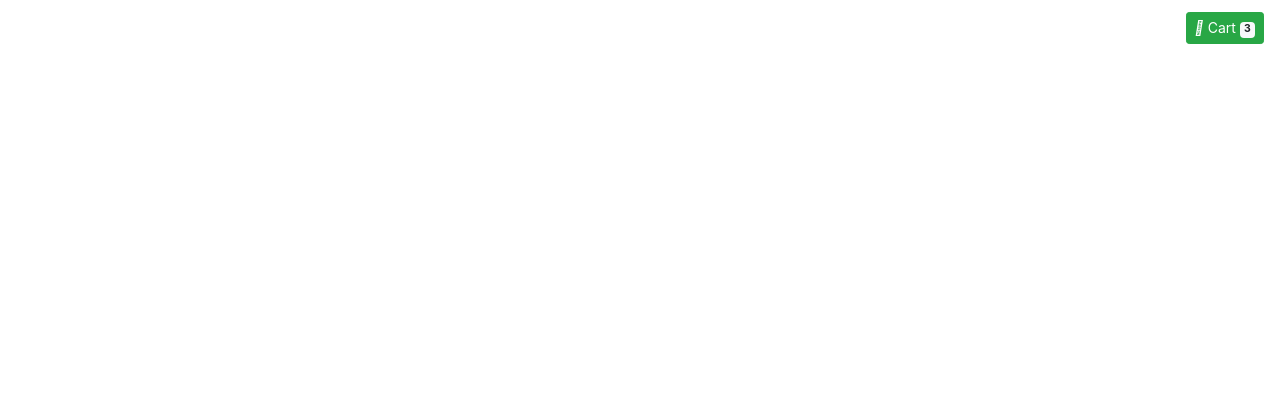
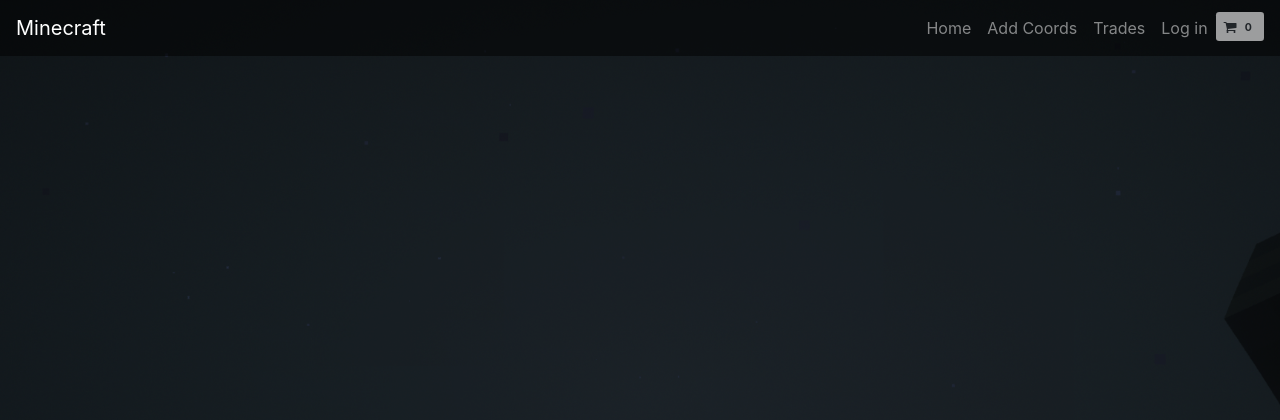
Before and after one commit to Jrp0h/minecraft, a PHP site: page /index.html in a window 1280 px wide. Shown: the top 420 px of the page. Run offline with PHP 8.4, Linux system fonts and the light colour scheme.

Commit message:
Navbar klar

```diff
--- a/index.html
+++ b/index.html
@@ -12,10 +12,10 @@
         integrity="sha384-TX8t27EcRE3e/ihU7zmQxVncDAy5uIKz4rEkgIXeMed4M0jlfIDPvg6uqKI2xXr2" crossorigin="anonymous">
     <script src="https://code.jquery.com/jquery-3.5.1.slim.min.js"
         integrity="sha384-DfXdz2htPH0lsSSs5nCTpuj/zy4C+OGpamoFVy38MVBnE+IbbVYUew+OrCXaRkfj" crossorigin="anonymous">
-        </script>
+    </script>
     <script src="https://cdn.jsdelivr.net/npm/bootstrap@4.5.3/dist/js/bootstrap.bundle.min.js"
         integrity="sha384-ho+j7jyWK8fNQe+A12Hb8AhRq26LrZ/JpcUGGOn+Y7RsweNrtN/tE3MoK7ZeZDyx" crossorigin="anonymous">
-        </script>
+    </script>
 
     <!--FontAwsome link-->
     <link rel="stylesheet" href="styles/font-awesome-4.7.0/css/font-awesome.min.css">
@@ -32,24 +32,26 @@
             aria-controls="navbarTogglerDemo01" aria-expanded="false" aria-label="Toggle navigation">
             <span class="navbar-toggler-icon"></span>
         </button>
+
         <div class="collapse navbar-collapse" id="navbarTogglerDemo01">
             <ul class="navbar-nav ml-auto">
                 <li class="nav-item"><a class="nav-link" href="">Home</a></li>
                 <li class="nav-item"><a class="nav-link" href="">Add Coords</a></li>
                 <li class="nav-item"><a class="nav-link" href="">Trades</a></li>
                 <li class="nav-item"><a class="nav-link" href="">Log in</a></li>
+                <li class="nav-item"><a class="btn btn-light btn-sm mt-1 btn-nav" href="">
+                        <i class="fa fa-shopping-cart"></i>
+                        <span class="badge badge-light">0</span>
+                    </a>
+                </li>
             </ul>
         </div>
-        <a class="btn btn-success btn-sm ml-3" href="">
-            <i class="fas fa-shopping-cart"></i> Cart
-            <span class="badge badge-light">3</span>
-        </a>
     </nav>
     <div class="container">
 
     </div>
 
-    <script src="scipts/main.js" async defer></script>
+    <script src="scripts/main.js" async defer></script>
 </body>
 
 </html>
--- a/style.css
+++ b/style.css
@@ -1,3 +1,5 @@
+/*----Body----*/
+/*Fixar bakgrunden så att den hamnar över hela bodyn*/
 body {
     margin: 0;
     height: 100%;
@@ -7,6 +9,23 @@
     background-attachment: fixed;
 }
 
+/*----Navbar----*/
+/*Navbarens bakgrund*/
+.navbar {
+    background-color: rgba(0, 0, 0, 0.5)
+}
+
+/*Shoppingcart-knappens bakgrund*/
+.btn-nav {
+    background-color: rgba(255, 255, 255, 0.6);
+    border: none;
+}
+
+.badge {
+    background-color: transparent;
+}
+
+/*Container runt hela "flödet"*/
 .container {
     max-width: 50%;
     background-color: gray;
```
